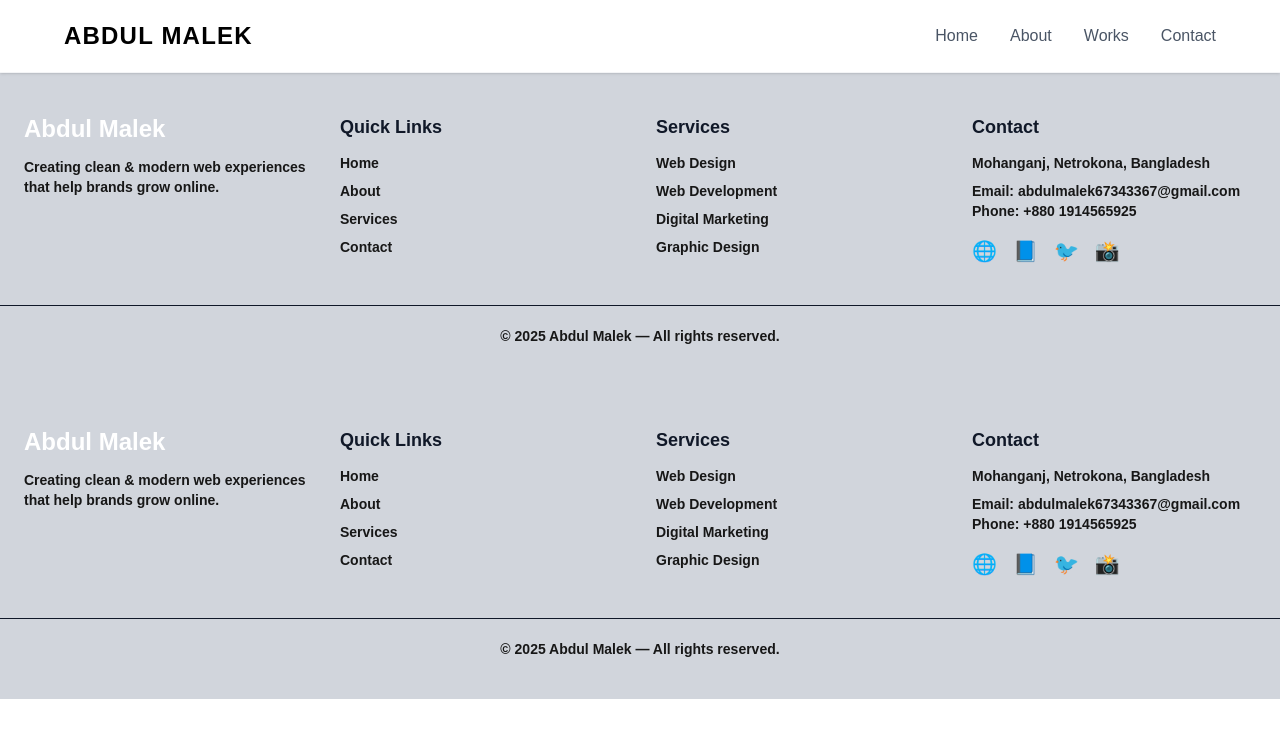
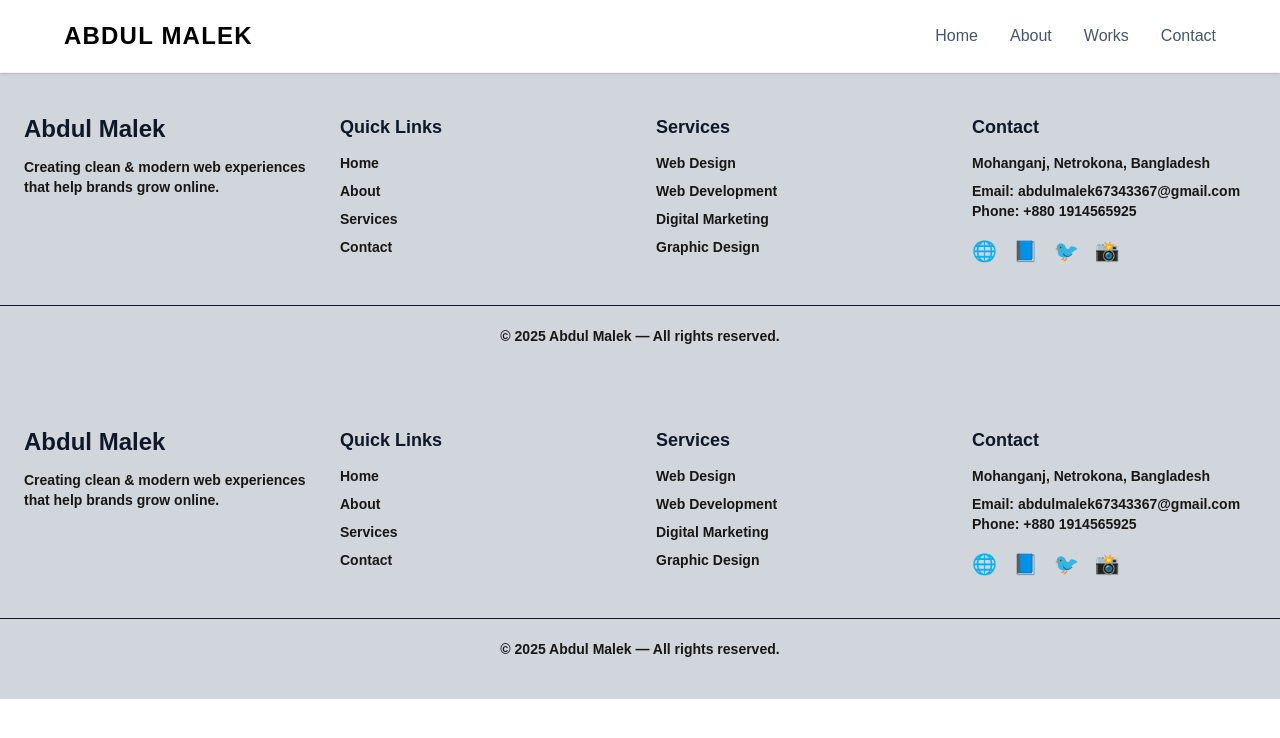
Before and after one commit to abdulmalekjillhazz/test1, a Next.js app: page /footer in a window 1280 px wide. Shown: the top 738 px of the page. Built offline with nearby package versions, Linux system fonts and the light colour scheme.

Commit message:
Update page.js
changes something

```diff
--- a/app/footer/page.js
+++ b/app/footer/page.js
@@ -5,7 +5,7 @@
 
         {/* Logo + Description */}
         <div>
-          <h2 className="text-2xl font-bold text-white">Abdul Malek</h2>
+          <h2 className="text-2xl font-bold text-gray-900">Abdul Malek</h2>
           <p className="mt-3 text-sm">
             Creating clean & modern web experiences that help brands grow online.
           </p>
```
